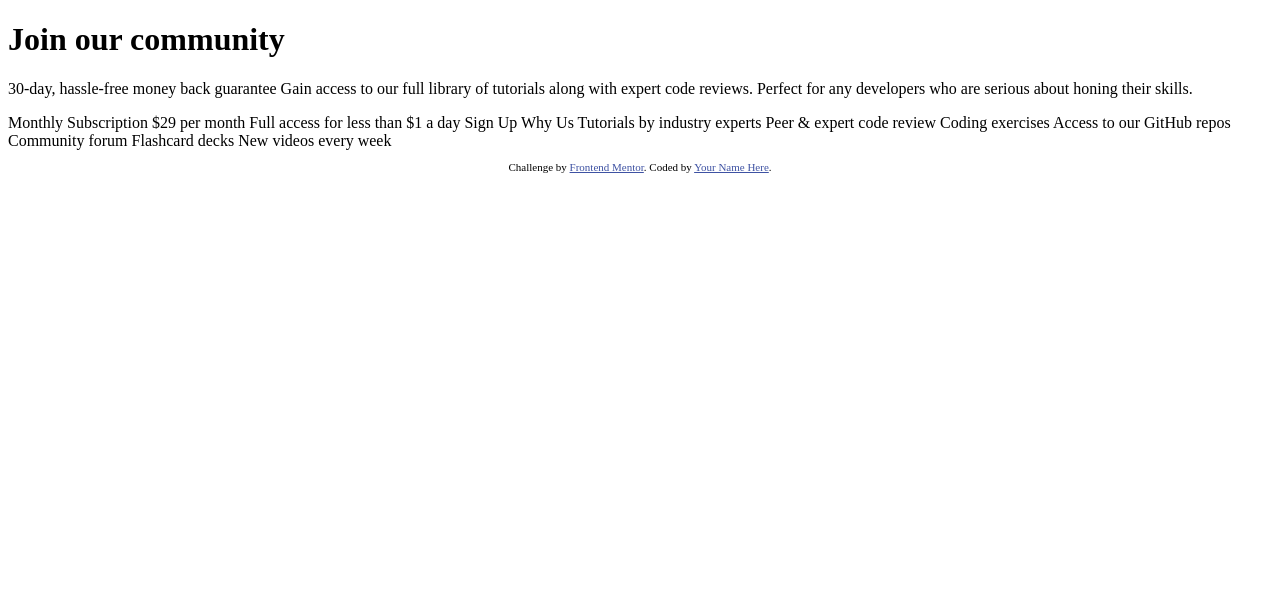
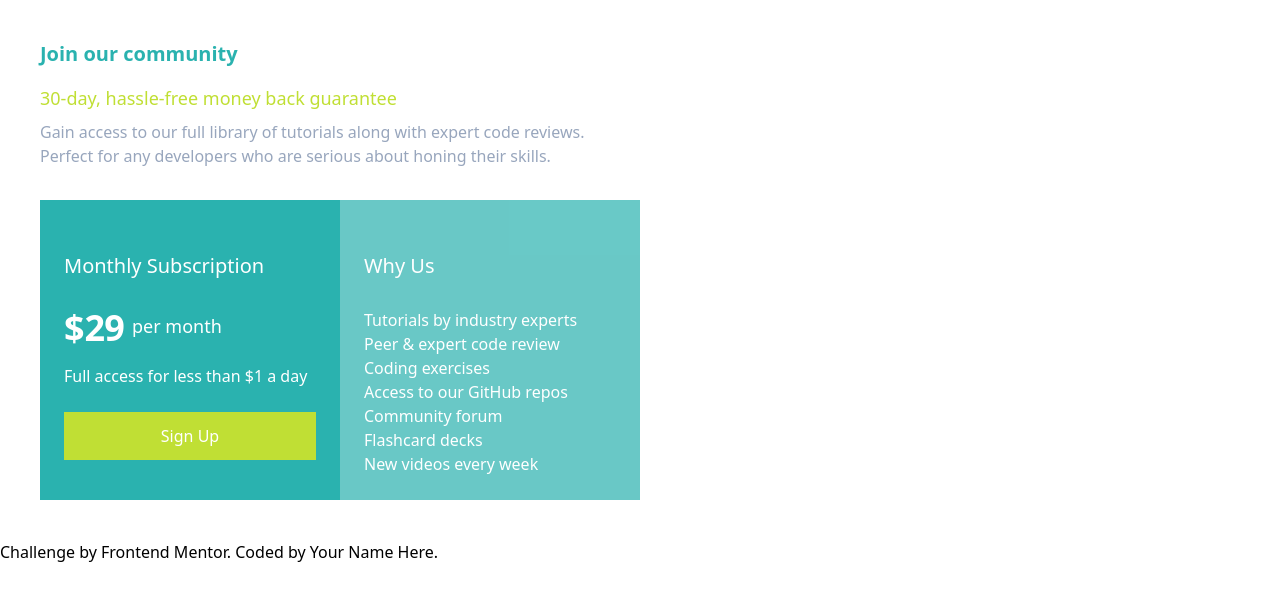
Before and after one commit to William1306/mymentor, a plain HTML site: page single-price-grid-component-master/index.html in a window 1280 px wide. Drawn offline with nearby package versions, Linux system fonts and the light colour scheme.

Commit message:
Tailwind Configuration and styling of component

```diff
--- a/single-price-grid-component-master/index.html
+++ b/single-price-grid-component-master/index.html
@@ -5,30 +5,57 @@
   <meta name="viewport" content="width=device-width, initial-scale=1.0"> <!-- displays site properly based on user's device -->
 
   <link rel="icon" type="image/png" sizes="32x32" href="./images/favicon-32x32.png">
+  <script src="https://cdn.tailwindcss.com"></script>
 
   <title>Frontend Mentor | Single Price Grid Component</title>
 
   <!-- Feel free to remove these styles or customise in your own stylesheet 👍 -->
-  <style>
-    .attribution { font-size: 11px; text-align: center; }
-    .attribution a { color: hsl(228, 45%, 44%); }
-  </style>
+
 </head>
 <body>
   <!-- header start -->
-  <div style="background-color: ;hsl(228, 45%, 44%);">
-    <div class="modal-body d-flex align-items-center justify-content-center">
-      <h1>Join our community</h1>
-      <p> 30-day, hassle-free money back guarantee
-
+  <div class="block p-10 w-full  ">
+      <h1 class="text-xl font-semibold text-[#2ab2af] ">Join our community</h1>
+      <p class="text-lg font-medium text-[#c0df34] mt-4">30-day, hassle-free money back guarantee</p>
+      <p class="text-[16px] mt-2 text-[#98a6bd] w-[600px]">
         Gain access to our full library of tutorials along with expert code reviews.
         Perfect for any developers who are serious about honing their skills.
-      </p>
+     </p>
+
+     <!-- Card 1 -->
+     <div class="w-1/2 text-white flex">
+    <div class="mt-8 p-6 w-full max-w-sm bg-[#2ab2af]">
+      <h5 class="pt-7 pb-7 text-xl font-medium ">Monthly Subscription</h5>
+      <div class="flex flew-auto">
+          <span class="text-4xl font-semibold">$</span>
+          <span class="text-4xl font-semibold tracking-tight">29</span>
+          <span class="mt-1 ml-2 mb-2 text-lg">per month</span>
+      </div>
+      <p class="mt-4 text-white">Full access for less than &dollar;1 a day</p>
+      <button type="button" class="mt-6 text-white bg-[#c0df34] px-5 py-3  justify-center w-full text-center">Sign Up</button>
+    </div>
+
+      <!-- Card 2 -->
+    <div class="mt-8 p-6 w-full max-w-sm bg-[#2ab2af] opacity-70">
+      <h5 class="pt-7 pb-7 text-xl font-medium">Why Us</h5>
+      <div class="flex flew-auto">
+        <ol>
+          <ul>Tutorials by industry experts</ul>
+          <ul>Peer &amp; expert code review</ul>
+          <ul>Coding exercises</ul>
+          <ul>Access to our GitHub repos</ul>
+          <ul>Community forum</ul>
+          <ul>Flashcard decks</ul>
+          <ul>New videos every week</ul>
+        </ol>
+      </div>
 
     </div>
   </div>
 
-  Monthly Subscription
+  </div>
+
+  <!-- Monthly Subscription
 
   &dollar;29 per month
 
@@ -44,7 +71,7 @@
   Access to our GitHub repos
   Community forum
   Flashcard decks
-  New videos every week
+  New videos every week -->
 
   <footer>
     <p class="attribution">
```
